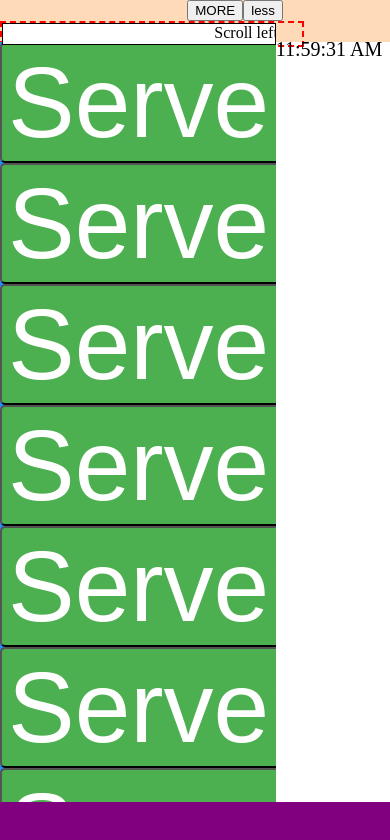
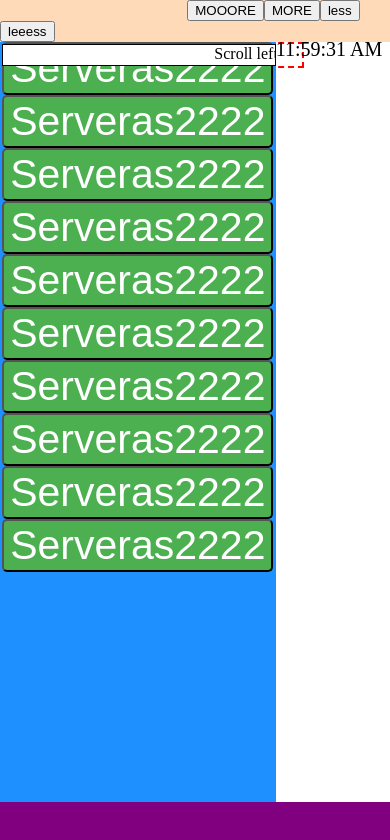
Before and after one commit to 0rf345/vue-server-monitor, a Vue app: page / in a window 390 px wide. Shown: the top 840 px of the page. Built offline with nearby package versions, Linux system fonts and the light colour scheme.

Commit message:
Better approximation of button size, better responsivity

```diff
--- a/src/components/MainView.vue
+++ b/src/components/MainView.vue
@@ -2,11 +2,17 @@
   <div id="mainView">
     <div class="header">
       <span style="margin-left: 48vw; ">
-        <button @click="addServers(true)">
+        <button @click="addServers(true, 10)">
+          MOOORE
+        </button>
+        <button @click="addServers(true, 1)">
           MORE
         </button>
-        <button class="center" @click="addServers(false)">
+        <button class="center" @click="addServers(false, 1)">
           less
+        </button>
+        <button class="center" @click="addServers(false, 10)">
+          leeess
         </button>
       </span>
       <span class="clock"><Clock /></span>
@@ -38,8 +44,8 @@ export default {
     mainBody: {}
   }),
   methods: {
-    addServers: function (add) {
-      add ? this.count += 10 : this.count > 9 ? this.count -= 10 : this.count = this.count
+    addServers: function (add, a) {
+      add ? this.count += a : this.count > a ? this.count -= a : this.count = this.count
     }
   },
   computed: {
--- a/src/components/ServerView.vue
+++ b/src/components/ServerView.vue
@@ -10,33 +10,64 @@
 export default {
   name: 'ServerView',
   data: () => ({
-    cheat: 1,
-    previousF: 100
+    cheat: true,
+    previousF: 100,
+    startingF: 300
   }),
   props: ['servers', 'parentDiv'],
   methods: {
+    updateF: function (newF) {
+      this.previousF = newF
+    }
   },
   computed: {
     fontSize: function () {
-      let previousF = 100
-      let numOfServers = this.servers.length * this.cheat
-      let bWidth = previousF * 0.518 * 12 + 16
+      let previousF = this.startingF
+      let numOfServers = this.servers.length
+      let bWidth = previousF * 0.519 * 12 + 16
       let bHeight = previousF * 1.15 + 6
-      if (!this.parentDiv.width) {
-        console.log('I was here')
+
+      if (!this.parentDiv.width && this.cheat) {
+        this.updateF(previousF)
         return previousF
       }
+
       let width = this.parentDiv.width
       let height = this.parentDiv.height
+      let mod = 0
       let rowFit = Math.floor(width / bWidth)
-      while (height < (numOfServers / rowFit) * bHeight) {
+      console.log(width % bWidth)
+
+      if (numOfServers % rowFit >= 1) {
+        mod = 1
+      } else {
+        mod = 0
+      }
+
+      console.log('--------------------------------------')
+      while (height < (Math.floor(numOfServers / rowFit) + mod) * bHeight) {
+        console.log('Height of parent: ' + height + ' Height of children: ' + ((numOfServers / rowFit) * bHeight))
+        //  console.log('rowfit: ' + rowFit)
         previousF--
-        bWidth = previousF * 0.518 * 12 + 16
+        bWidth = previousF * 0.519 * 12 + 16
         bHeight = previousF * 1.15 + 6
         rowFit = Math.floor(width / bWidth)
+        if (numOfServers % rowFit >= 1) {
+          mod = 1
+        } else {
+          mod = 0
+        }
+        console.log(rowFit)
+        console.log('Height of parent: ' + height + ' bHeight: ' + bHeight + ' vertBs: ' + Math.floor(numOfServers / rowFit) + mod + ' mod: ' + mod)
+        console.log('Width of parent: ' + width + ' bWidth' + bWidth)
+        console.log('-')
       }
+      this.updateF(previousF)
       return previousF
     }
+  },
+  mounted: function () {
+    this.cheat = false
   }
 }
 </script>
```
